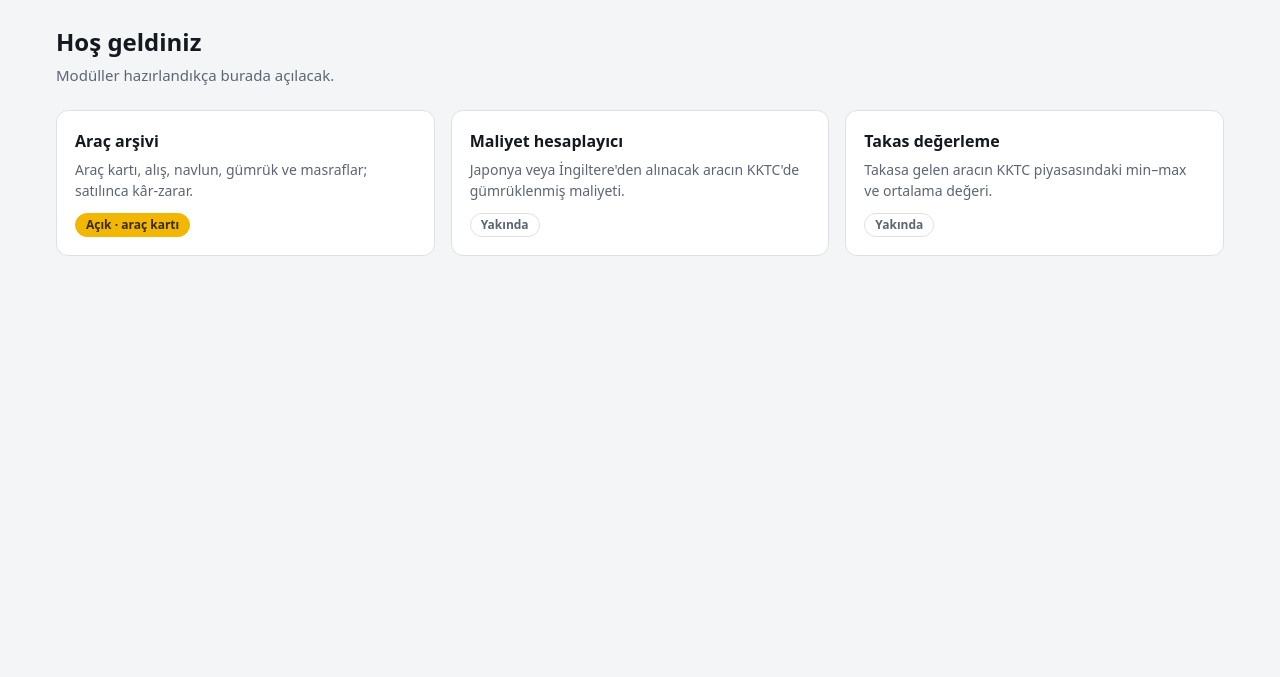
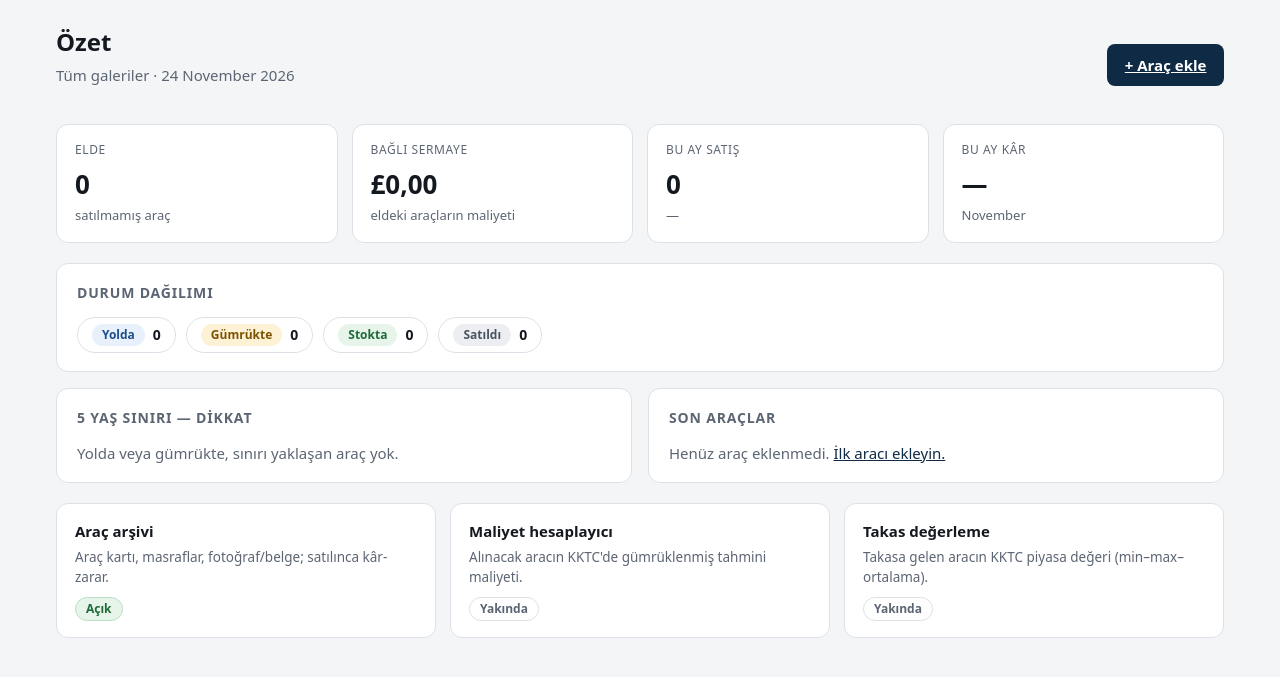
Before and after one commit to anketci54-coder/cardino, a Laravel app: page / in a window 1280 px wide. Shown: the part 63-740 px from the top of the page. Run offline with Laravel 12, Linux system fonts and the light colour scheme; a user stored in the database is signed in; data comes from the database, SQL or seed files in the repository; data that the repository does not hold is empty.

Commit message:
Faz 1: özet ekranı (panel panosu)
Elde (satılmamış) araç, bağlı sermaye, bu ay satış/kâr; durum dağılımı,
5 yaş sınırı yaklaşanlar, son araçlar. PanelController ile galeri bazlı.

Co-Authored-By: Claude Opus 4.8 <noreply@anthropic.com>
Claude-Session: https://claude.ai/code/session_01GFkj5dtiHpEXP4DCnAFvHm

```diff
--- /dev/null
+++ b/app/Http/Controllers/PanelController.php
@@ -0,0 +1,54 @@
+<?php
+
+namespace App\Http\Controllers;
+
+use App\Models\Vehicle;
+use Illuminate\Support\Carbon;
+use Illuminate\View\View;
+
+class PanelController extends Controller
+{
+    public function index(): View
+    {
+        // Durum dağılımı
+        $sayim = Vehicle::query()->selectRaw('status, count(*) as n')->groupBy('status')->pluck('n', 'status');
+        $eldeDurumlar = ['yolda', 'gumrukte', 'stokta'];
+        $eldeAdet = collect($eldeDurumlar)->sum(fn ($s) => (int) ($sayim[$s] ?? 0));
+
+        // Bağlı sermaye: satılmamış araçların toplam maliyeti (GBP)
+        $elde = Vehicle::query()->whereIn('status', $eldeDurumlar)->withSum('costs', 'base_amount')->get();
+        $bagliSermaye = (float) $elde->sum(fn ($v) => (float) ($v->costs_sum_base_amount ?? 0));
+
+        // Bu ay satış ve kâr
+        $ayBasi = Carbon::now()->startOfMonth();
+        $aySonu = Carbon::now()->endOfMonth();
+        $buAy = Vehicle::query()
+            ->where('status', 'satildi')
+            ->whereBetween('sold_on', [$ayBasi, $aySonu])
+            ->withSum('costs', 'base_amount')
+            ->get();
+        $buAyAdet = $buAy->count();
+        $buAyCiro = (float) $buAy->sum(fn ($v) => (float) ($v->sale_base ?? 0));
+        $buAyKar = (float) $buAy->sum(fn ($v) => (float) ($v->sale_base ?? 0) - (float) ($v->costs_sum_base_amount ?? 0));
+
+        // 5 yaş sınırı yaklaşan / dolmuş (hâlâ yolda veya gümrükte)
+        $dikkat = Vehicle::query()
+            ->whereIn('status', ['yolda', 'gumrukte'])
+            ->whereNotNull('first_registration')
+            ->get()
+            ->map(function ($v) {
+                $v->setAttribute('kalan_gun', (int) Carbon::today()->diffInDays($v->importDeadline(), false));
+
+                return $v;
+            })
+            ->filter(fn ($v) => $v->kalan_gun <= 120)
+            ->sortBy('kalan_gun')
+            ->take(8)
+            ->values();
+
+        // Son eklenen araçlar
+        $sonAraclar = Vehicle::query()->with('gallery')->latest()->take(6)->get();
+
+        return view('panel', compact('sayim', 'eldeAdet', 'bagliSermaye', 'buAyAdet', 'buAyCiro', 'buAyKar', 'dikkat', 'sonAraclar'));
+    }
+}
--- a/resources/views/panel.blade.php
+++ b/resources/views/panel.blade.php
@@ -1,35 +1,142 @@
 @extends('layouts.app')
-@section('title', 'Panel · Cardino')
+@section('title', 'Özet · Cardino')
+@php use App\Support\Para; use App\Models\Vehicle; @endphp
 @push('head')
 <style>
-    .lead { color: var(--muted); margin: 4px 0 24px; }
-    .grid { display: grid; grid-template-columns: repeat(auto-fit, minmax(240px, 1fr)); gap: 16px; }
-    .mod { padding: 18px; display: block; color: inherit; text-decoration: none; }
+    .lead { color: var(--muted); margin: 4px 0 20px; }
+    .tiles { display: grid; grid-template-columns: repeat(auto-fit, minmax(190px, 1fr)); gap: 14px; margin-bottom: 20px; }
+    .tile { padding: 16px 18px; }
+    .tile .k { font-size: 12px; color: var(--muted); text-transform: uppercase; letter-spacing: .05em; }
+    .tile .val { font-size: 26px; font-weight: 800; font-variant-numeric: tabular-nums; margin-top: 6px; }
+    .tile .sub { font-size: 13px; color: var(--muted); margin-top: 2px; }
+    .tile.good .val { color: #1e6b37; } .tile.bad .val { color: var(--danger); }
+    .cols { display: grid; grid-template-columns: minmax(0,1fr) minmax(0,1fr); gap: 16px; align-items: start; }
+    @media (max-width: 820px) { .cols { grid-template-columns: 1fr; } }
+    .box { padding: 18px 20px; }
+    .box h2 { font-size: 14px; text-transform: uppercase; letter-spacing: .06em; color: var(--muted); margin: 0 0 14px; }
+    .durumlar { display: flex; flex-wrap: wrap; gap: 10px; }
+    .durum { display: flex; align-items: center; gap: 8px; border: 1px solid var(--line); border-radius: 999px; padding: 6px 14px; font-size: 14px; }
+    .durum b { font-variant-numeric: tabular-nums; }
+    .liste { list-style: none; margin: 0; padding: 0; display: grid; gap: 8px; }
+    .liste li { display: flex; align-items: center; gap: 10px; border-bottom: 1px solid var(--line); padding-bottom: 8px; }
+    .liste li:last-child { border-bottom: 0; padding-bottom: 0; }
+    .liste a { font-weight: 600; text-decoration: none; }
+    .liste .meta { color: var(--muted); font-size: 13px; }
+    .liste .right { margin-left: auto; text-align: right; white-space: nowrap; }
+    .gun { font-weight: 700; font-variant-numeric: tabular-nums; }
+    .gun.warn { color: #7a5300; } .gun.bad { color: var(--danger); }
+    .empty { color: var(--muted); margin: 0; }
+    .mods { display: grid; grid-template-columns: repeat(auto-fit, minmax(230px, 1fr)); gap: 14px; margin-top: 20px; }
+    .mod { padding: 16px 18px; display: block; color: inherit; text-decoration: none; }
     a.mod:hover { border-color: var(--brand); }
-    .mod h2 { font-size: 16px; margin: 0 0 6px; }
-    .mod p { margin: 0; color: var(--muted); font-size: 14px; }
-    .tag { display: inline-block; margin-top: 12px; font-size: 12px; font-weight: 600; color: var(--muted);
-           border: 1px solid var(--line); border-radius: 999px; padding: 2px 10px; }
-    .tag.on { color: var(--accent-ink); background: var(--accent); border-color: var(--accent); }
+    .mod h3 { font-size: 15px; margin: 0 0 4px; } .mod p { margin: 0; color: var(--muted); font-size: 13.5px; }
+    .tag { display: inline-block; margin-top: 10px; font-size: 12px; font-weight: 600; color: var(--muted); border: 1px solid var(--line); border-radius: 999px; padding: 2px 10px; }
+    .tag.on { color: #1e6b37; background: #e6f4ea; border-color: #b7e1c3; }
 </style>
 @endpush
 @section('content')
-<h1>Hoş geldiniz</h1>
-<p class="lead">Modüller hazırlandıkça burada açılacak.</p>
-<div class="grid">
+<div class="page-head">
+    <div>
+        <h1>Özet</h1>
+        <div class="lead">
+            {{ auth()->user()->gallery?->name ?? 'Tüm galeriler' }} · {{ now()->translatedFormat('d F Y') }}
+        </div>
+    </div>
+    <a class="btn" href="{{ route('araclar.create') }}">+ Araç ekle</a>
+</div>
+
+<div class="tiles">
+    <div class="panel tile">
+        <div class="k">Elde</div>
+        <div class="val">{{ number_format($eldeAdet, 0, ',', '.') }}</div>
+        <div class="sub">satılmamış araç</div>
+    </div>
+    <div class="panel tile">
+        <div class="k">Bağlı sermaye</div>
+        <div class="val">{{ Para::format($bagliSermaye, 'GBP') }}</div>
+        <div class="sub">eldeki araçların maliyeti</div>
+    </div>
+    <div class="panel tile">
+        <div class="k">Bu ay satış</div>
+        <div class="val">{{ number_format($buAyAdet, 0, ',', '.') }}</div>
+        <div class="sub">{{ $buAyCiro > 0 ? Para::format($buAyCiro, 'GBP').' ciro' : '—' }}</div>
+    </div>
+    <div class="panel tile {{ $buAyAdet === 0 ? '' : ($buAyKar >= 0 ? 'good' : 'bad') }}">
+        <div class="k">Bu ay kâr</div>
+        <div class="val">{{ $buAyAdet === 0 ? '—' : Para::format($buAyKar, 'GBP') }}</div>
+        <div class="sub">{{ now()->translatedFormat('F') }}</div>
+    </div>
+</div>
+
+<section class="panel box" style="margin-bottom:16px">
+    <h2>Durum dağılımı</h2>
+    <div class="durumlar">
+        @foreach (Vehicle::STATUSES as $key => $label)
+            <span class="durum"><span class="pill s-{{ $key }}">{{ $label }}</span> <b>{{ (int) ($sayim[$key] ?? 0) }}</b></span>
+        @endforeach
+    </div>
+</section>
+
+<div class="cols">
+    <section class="panel box">
+        <h2>5 yaş sınırı — dikkat</h2>
+        @if ($dikkat->isNotEmpty())
+            <ul class="liste">
+                @foreach ($dikkat as $v)
+                    <li>
+                        <div>
+                            <a href="{{ route('araclar.show', $v) }}">{{ $v->title() }}</a>
+                            <div class="meta">{{ $v->label('status') }} · son: {{ $v->importDeadline()->format('d.m.Y') }}</div>
+                        </div>
+                        <div class="right">
+                            @if ($v->kalan_gun < 0)
+                                <span class="gun bad">doldu</span>
+                            @else
+                                <span class="gun {{ $v->kalan_gun <= 90 ? 'warn' : '' }}">{{ $v->kalan_gun }} gün</span>
+                            @endif
+                        </div>
+                    </li>
+                @endforeach
+            </ul>
+        @else
+            <p class="empty">Yolda veya gümrükte, sınırı yaklaşan araç yok.</p>
+        @endif
+    </section>
+
+    <section class="panel box">
+        <h2>Son araçlar</h2>
+        @if ($sonAraclar->isNotEmpty())
+            <ul class="liste">
+                @foreach ($sonAraclar as $v)
+                    <li>
+                        <div>
+                            <a href="{{ route('araclar.show', $v) }}">{{ $v->title() }}</a>
+                            <div class="meta">{{ $v->chassis_no }}@if(auth()->user()->isAdmin() && $v->gallery) · {{ $v->gallery->name }}@endif</div>
+                        </div>
+                        <div class="right"><span class="pill s-{{ $v->status }}">{{ $v->label('status') }}</span></div>
+                    </li>
+                @endforeach
+            </ul>
+        @else
+            <p class="empty">Henüz araç eklenmedi. <a href="{{ route('araclar.create') }}">İlk aracı ekleyin.</a></p>
+        @endif
+    </section>
+</div>
+
+<div class="mods">
     <a class="panel mod" href="{{ route('araclar.index') }}">
-        <h2>Araç arşivi</h2>
-        <p>Araç kartı, alış, navlun, gümrük ve masraflar; satılınca kâr-zarar.</p>
-        <span class="tag on">Açık · araç kartı</span>
+        <h3>Araç arşivi</h3>
+        <p>Araç kartı, masraflar, fotoğraf/belge; satılınca kâr-zarar.</p>
+        <span class="tag on">Açık</span>
     </a>
     <section class="panel mod">
-        <h2>Maliyet hesaplayıcı</h2>
-        <p>Japonya veya İngiltere'den alınacak aracın KKTC'de gümrüklenmiş maliyeti.</p>
+        <h3>Maliyet hesaplayıcı</h3>
+        <p>Alınacak aracın KKTC'de gümrüklenmiş tahmini maliyeti.</p>
         <span class="tag">Yakında</span>
     </section>
     <section class="panel mod">
-        <h2>Takas değerleme</h2>
-        <p>Takasa gelen aracın KKTC piyasasındaki min–max ve ortalama değeri.</p>
+        <h3>Takas değerleme</h3>
+        <p>Takasa gelen aracın KKTC piyasa değeri (min–max–ortalama).</p>
         <span class="tag">Yakında</span>
     </section>
 </div>
--- a/routes/web.php
+++ b/routes/web.php
@@ -4,6 +4,7 @@ use App\Http\Controllers\AracController;
 use App\Http\Controllers\Auth\GirisController;
 use App\Http\Controllers\DosyaController;
 use App\Http\Controllers\MaliyetController;
+use App\Http\Controllers\PanelController;
 use App\Http\Controllers\SatisController;
 use Illuminate\Support\Facades\Route;
 
@@ -13,7 +14,7 @@ Route::middleware('guest')->group(function () {
 });
 
 Route::middleware('auth')->group(function () {
-    Route::get('/', fn () => view('panel'))->name('panel');
+    Route::get('/', [PanelController::class, 'index'])->name('panel');
     Route::post('/cikis', [GirisController::class, 'destroy'])->name('logout');
 
     Route::resource('araclar', AracController::class)
```
